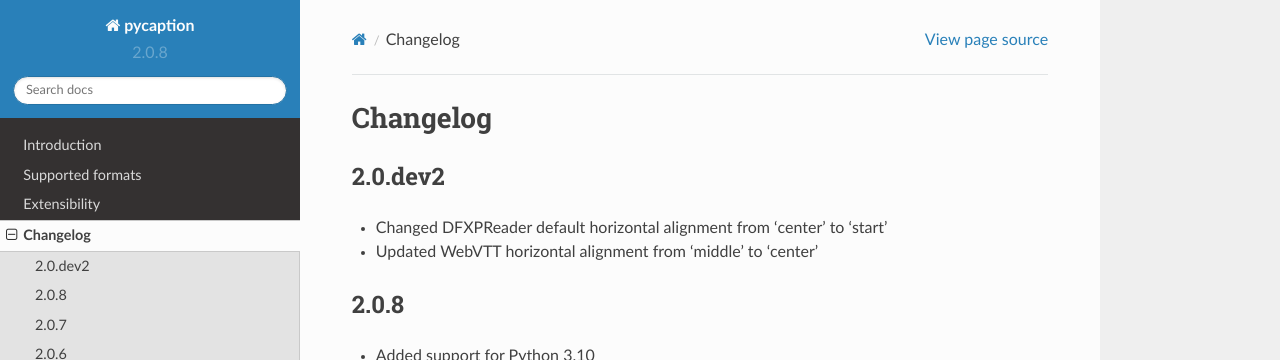
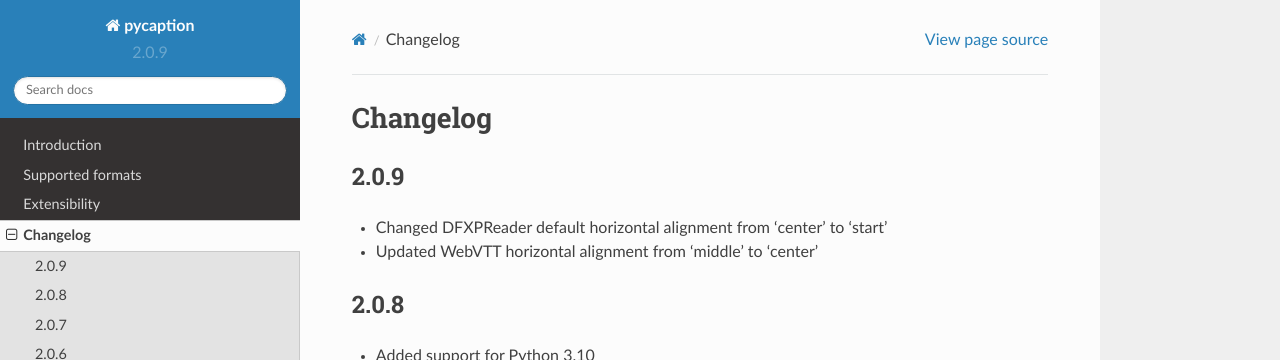
Before and after one commit to pbs/pycaption, a Sphinx documentation site: the page built from docs/changelog.rst, in a window 1280 px wide and 900 px high. Shown: the top 360 px of the window. Built offline with Sphinx 7.4.7 and the Read the Docs theme 2.0.0, drawn with Linux system fonts in a browser that asks for light colours.

Commit message:
Updated version to 2.0.9

```diff
--- a/docs/changelog.rst
+++ b/docs/changelog.rst
@@ -1,7 +1,7 @@
 Changelog
 ---------
-2.0.dev2
-^^^^^^^^
+2.0.9
+^^^^^
 - Changed DFXPReader default horizontal alignment from 'center' to 'start'
 - Updated WebVTT horizontal alignment from 'middle' to 'center'
 
--- a/docs/conf.py
+++ b/docs/conf.py
@@ -53,9 +53,9 @@ copyright = '2012-2022, PBS.org ' \
 # built documents.
 #
 # The short X.Y version.
-version = '2.0.8'
+version = '2.0.9'
 # The full version, including alpha/beta/rc tags.
-release = '2.0.8'
+release = '2.0.9'
 
 # The language for content autogenerated by Sphinx. Refer to documentation
 # for a list of supported languages.
--- a/setup.py
+++ b/setup.py
@@ -20,7 +20,7 @@ dev_dependencies = [
 
 setup(
     name='pycaption',
-    version='2.0.dev2',
+    version='2.0.9',
     description='Closed caption converter',
     long_description=open(README_PATH).read(),
     author='Joe Norton',
```
